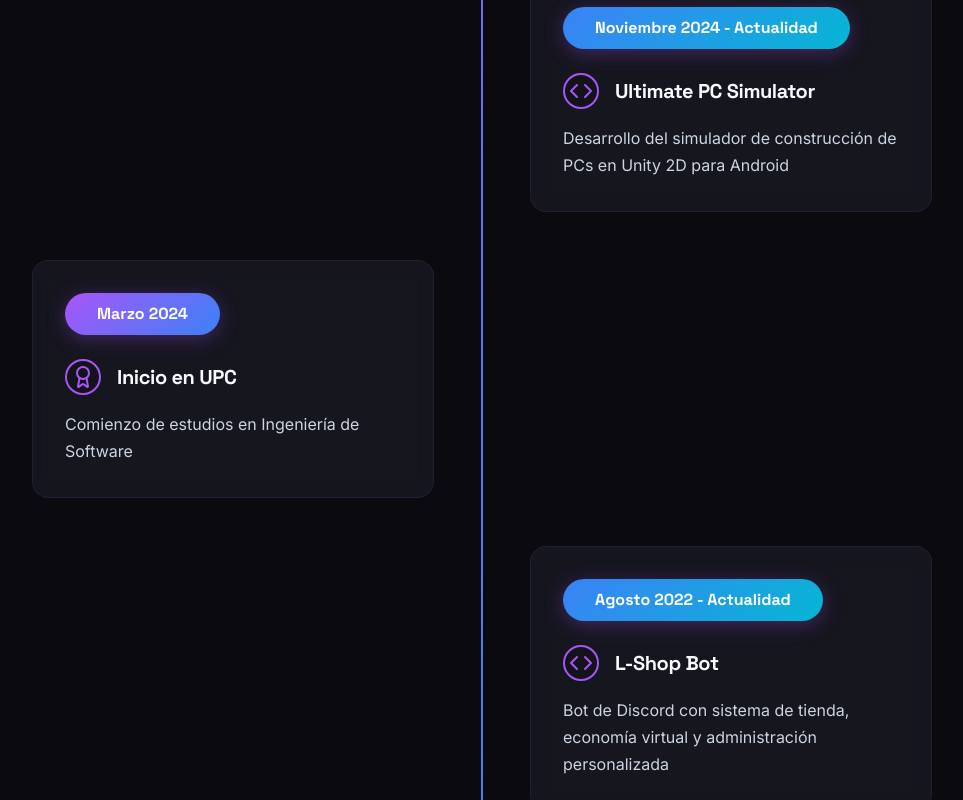
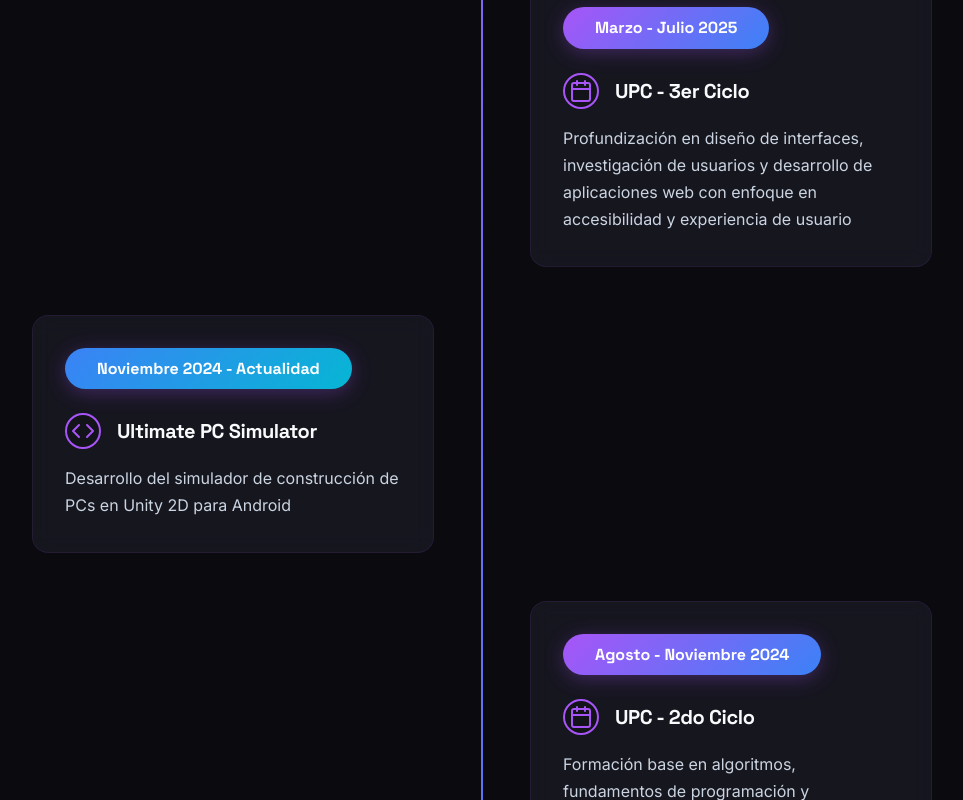
Before and after one commit to LioTG/portfolio, a React (Vite) app: page / in a window 1280 px wide. Shown: the part 5140-5940 px from the top of the page, without its empty margins (158-1121 px from the left). Built offline with nearby package versions, Linux system fonts and the light colour scheme.

Commit message:
feat: add Timeline component to display chronological events with animations and styling.

```diff
--- a/src/components/Timeline.jsx
+++ b/src/components/Timeline.jsx
@@ -105,6 +105,15 @@ const Timeline = () => {
             type: 'education',
         },
         {
+            date: 'Octubre - Diciembre 2025',
+            year: '2024',
+            month: 'Sep',
+            title: 'Urban Safe',
+            description: 'Proyecto de IHC y desarrollo web con énfasis en UX/UI',
+            icon: <Briefcase size={24} />,
+            type: 'project',
+        },
+        {
             date: 'Julio 2025',
             year: '2025',
             month: 'Ene',
@@ -114,13 +123,13 @@ const Timeline = () => {
             type: 'project',
         },
         {
-            date: 'Octubre - Diciembre 2025',
-            year: '2024',
-            month: 'Sep',
-            title: 'Urban Safe',
-            description: 'Proyecto de IHC y desarrollo web con énfasis en UX/UI',
-            icon: <Briefcase size={24} />,
-            type: 'project',
+            date: 'Marzo - Julio 2025',
+            year: '2025',
+            month: 'Mar',
+            title: 'UPC - 3er Ciclo',
+            description: 'Profundización en diseño de interfaces, investigación de usuarios y desarrollo de aplicaciones web con enfoque en accesibilidad y experiencia de usuario',
+            icon: <Calendar size={24} />,
+            type: 'education',
         },
         {
             date: 'Noviembre 2024 - Actualidad',
@@ -130,6 +139,15 @@ const Timeline = () => {
             description: 'Desarrollo del simulador de construcción de PCs en Unity 2D para Android',
             icon: <Code size={24} />,
             type: 'project',
+        },
+        {
+            date: 'Agosto - Noviembre 2024',
+            year: '2025',
+            month: 'Ago',
+            title: 'UPC - 2do Ciclo',
+            description: 'Formación base en algoritmos, fundamentos de programación y matemáticas aplicadas para la ingeniería de software',
+            icon: <Calendar size={24} />,
+            type: 'education',
         },
         {
             date: 'Marzo 2024',
@@ -145,7 +163,7 @@ const Timeline = () => {
             year: '2022',
             month: 'Ago',
             title: 'L-Shop Bot',
-            description: 'Bot de Discord con sistema de tienda, economía virtual y administración personalizada',
+            description: 'Bot desarrollado con Discord.js, con módulos de economía, inventario, administración y comandos personalizados',
             icon: <Code size={24} />,
             type: 'project',
         },
```
